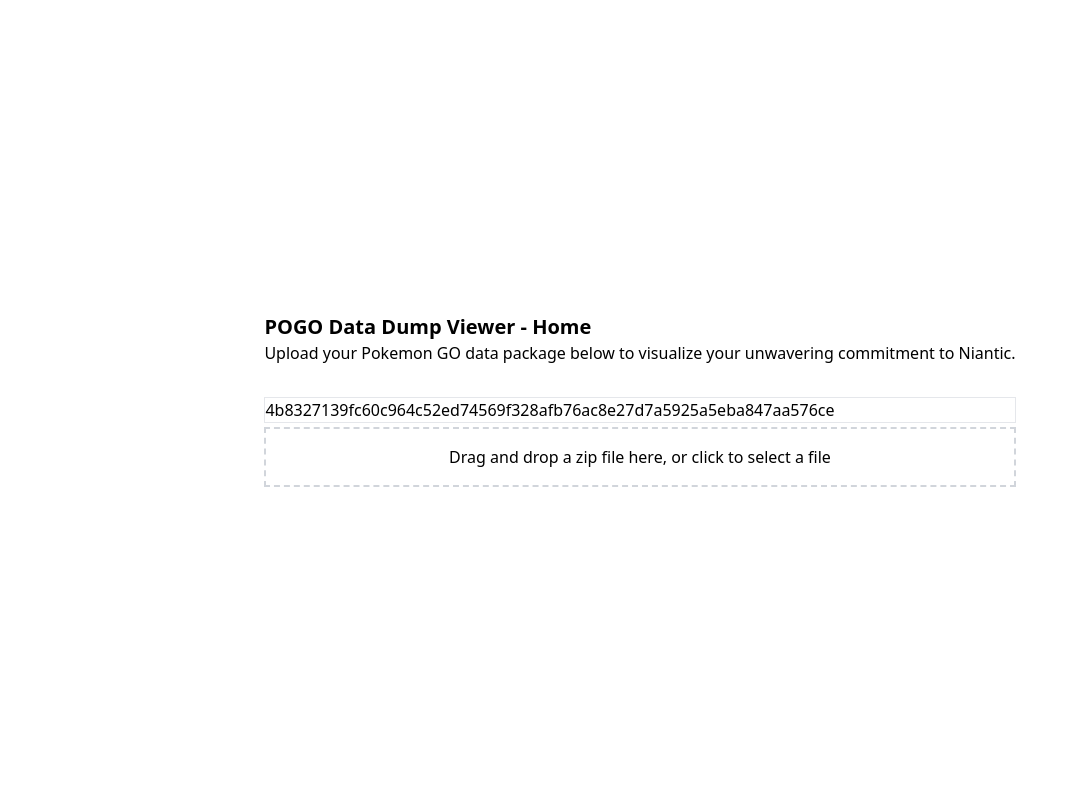
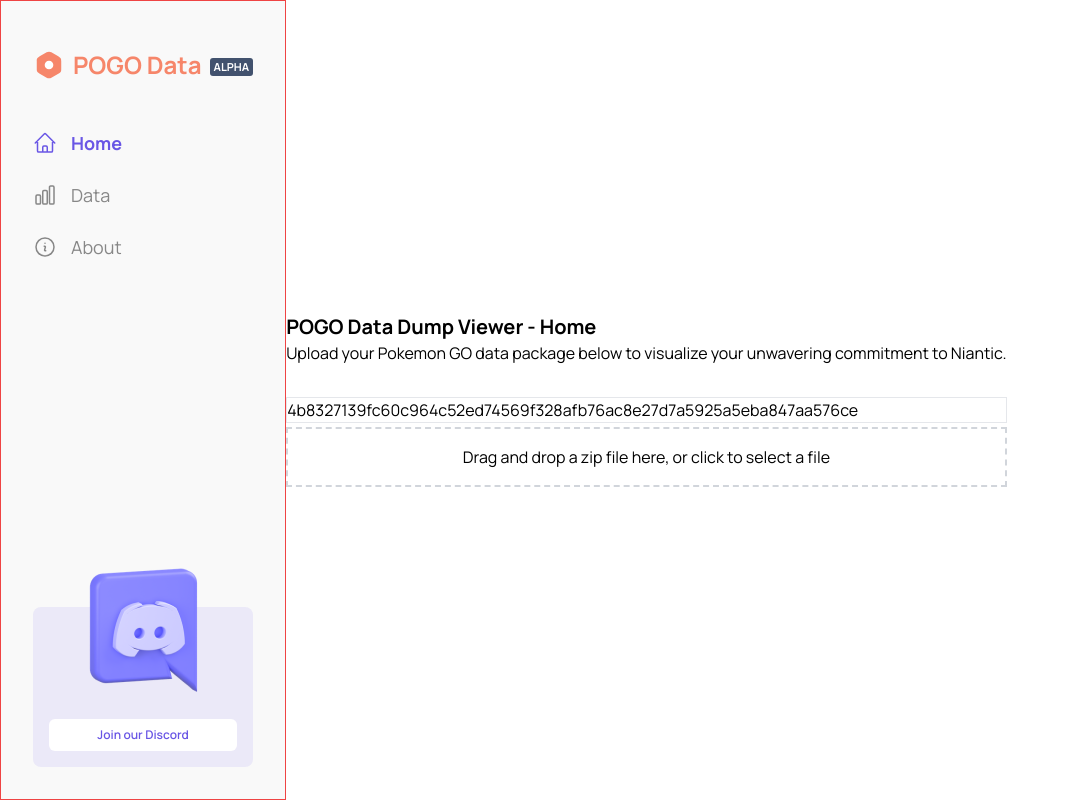
Before and after one commit to maxwellward/pogo-dump-viewer, a Vue app: page / in a window 1280 px wide. Shown: the whole page, without its empty margins (0-1078 px from the left). Built offline with nearby package versions, Linux system fonts and the light colour scheme.

Commit message:
add sidebar

```diff
--- a/index.html
+++ b/index.html
@@ -5,6 +5,10 @@
 		<link rel="icon" type="image/svg+xml" href="/favicon.ico" />
 		<meta name="viewport" content="width=device-width, initial-scale=1.0" />
 		<title>POGO Data Viewer</title>
+
+		<link rel="preconnect" href="https://fonts.googleapis.com" />
+		<link rel="preconnect" href="https://fonts.gstatic.com" crossorigin />
+		<link href="https://fonts.googleapis.com/css2?family=Manrope:wght@200..800&display=swap" rel="stylesheet" />
 	</head>
 	<body>
 		<div id="app"></div>
--- a/src/App.vue
+++ b/src/App.vue
@@ -1,5 +1,6 @@
 <template>
-	<div id="app" class="w-full h-screen justify-center flex flex-col items-center">
+	<div id="app" class="h-screen flex">
+		<p-sidebar />
 		<router-view />
 	</div>
 </template>
--- /dev/null
+++ b/src/assets/logo.vue
@@ -0,0 +1,10 @@
+<template>
+	<svg width="48" height="48" viewBox="0 0 48 48" fill="none" xmlns="http://www.w3.org/2000/svg">
+		<path
+			d="M37.88 10.84L27.54 4.86C25.56 3.72 22.46 3.72 20.48 4.86L10.04 10.88C5.89997 13.68 5.65997 14.1 5.65997 18.56V29.42C5.65997 33.88 5.89997 34.32 10.12 37.16L20.46 43.14C21.46 43.72 22.74 44 24 44C25.26 44 26.54 43.72 27.52 43.14L37.96 37.12C42.1 34.32 42.34 33.9 42.34 29.44V18.56C42.34 14.1 42.1 13.68 37.88 10.84Z"
+			fill="#F6866A" />
+		<path
+			d="M24 30.5C27.5899 30.5 30.5 27.5899 30.5 24C30.5 20.4101 27.5899 17.5 24 17.5C20.4101 17.5 17.5 20.4101 17.5 24C17.5 27.5899 20.4101 30.5 24 30.5Z"
+			fill="white" />
+	</svg>
+</template>
--- /dev/null
+++ b/src/components/p-lozenge.vue
@@ -0,0 +1,94 @@
+<template>
+	<span>
+		<span class="lozenge" :appearance="appearance" :bold="isBold">
+			<slot />
+		</span>
+	</span>
+</template>
+
+<script>
+export default {
+	props: {
+		appearance: {
+			type: String,
+			validator: (value) => ['default', 'success', 'removed', 'inprogress', 'new', 'moved'].includes(value),
+			default: 'default',
+		},
+		isBold: {
+			type: Boolean,
+			default: false,
+		},
+	},
+};
+</script>
+
+<style scoped>
+.lozenge {
+	background-color: var(--ds-background-neutral, #dfe1e6);
+	box-sizing: border-box;
+	color: var(--ds-text-subtle, #42526e);
+	display: inline;
+	font-size: 11px;
+	font-weight: 700;
+	line-height: 1;
+	text-transform: uppercase;
+	vertical-align: baseline;
+	border-radius: 3px;
+	padding: 1px 4px 2px;
+	overflow: hidden;
+	max-width: 200px;
+	text-overflow: ellipsis;
+	white-space: nowrap;
+}
+
+.lozenge[appearance='success'] {
+	background-color: var(--ds-background-success, #e3fcef);
+	color: var(--ds-text-success, #006644);
+}
+
+.lozenge[appearance='removed'] {
+	background-color: var(--ds-background-danger, #ffebe6);
+	color: var(--ds-text-danger, #de350b);
+}
+
+.lozenge[appearance='inprogress'] {
+	background-color: var(--ds-background-information, #deebff);
+	color: var(--ds-text-information, #0052cc);
+}
+
+.lozenge[appearance='new'] {
+	background-color: var(--ds-background-discovery, #eae6ff);
+	color: var(--ds-text-discovery, #403294);
+}
+
+.lozenge[appearance='moved'] {
+	background-color: var(--ds-background-warning, #fffae6);
+	color: var(--ds-text-warning, #974f0c);
+}
+
+.lozenge[bold] {
+	background-color: var(--ds-background-neutral-bold, #42526e);
+	color: var(--ds-text-inverse, #ffffff);
+}
+
+.lozenge[bold][appearance='success'] {
+	background-color: var(--ds-background-success-bold, #00875a);
+}
+
+.lozenge[bold][appearance='removed'] {
+	background-color: var(--ds-background-danger-bold, #de350b);
+}
+
+.lozenge[bold][appearance='inprogress'] {
+	background-color: var(--ds-background-information-bold, #0052cc);
+}
+
+.lozenge[bold][appearance='new'] {
+	background-color: var(--ds-background-discovery-bold, #5243aa);
+}
+
+.lozenge[bold][appearance='moved'] {
+	background-color: var(--ds-background-warning-bold, #ffab00);
+	color: rgb(23, 43, 77);
+}
+</style>
--- /dev/null
+++ b/src/components/p-nav-item.vue
@@ -0,0 +1,19 @@
+<template>
+	<div>
+		<router-link :to="to" :class="isActive ? 'text-active font-bold' : 'text-inactive'" class="flex items-center gap-3.5">
+			<component :is="icon" class="size-6" />
+			<a class="text-lg">{{ text }}</a>
+		</router-link>
+	</div>
+</template>
+
+<script setup lang="ts">
+import { type Component, defineProps } from 'vue';
+
+defineProps<{
+	icon: Component;
+	to: string;
+	text: string;
+	isActive: boolean;
+}>();
+</script>
--- /dev/null
+++ b/src/components/p-sidebar.vue
@@ -0,0 +1,54 @@
+<template>
+	<div class="border border-red-500 h-full px-8 pt-12 bg-background-secondary flex flex-col justify-between">
+		<div>
+			<div class="flex gap-2 items-center text-nowrap">
+				<Logo class="size-8" />
+				<h1 class="text-title font-bold text-2xl">POGO Data</h1>
+				<p-lozenge>ALPHA</p-lozenge>
+			</div>
+			<div class="mt-12 space-y-6">
+				<p-nav-item v-for="link in links" :key="link.to" :icon="link.icon" :to="link.to" :text="link.text" :is-active="link.to === $route.path" />
+			</div>
+		</div>
+		<div class="py-4 mb-8 relative flex justify-center">
+			<div class="bg-active/10 h-40 w-full absolute -top-24 rounded-lg z-0" />
+			<img src="../assets/discord_logo.png" alt="3D Discord Logo" class="absolute -top-40 z-10 peer-hover:scale-105" />
+			<div class="bg-white rounded-md w-full mx-4 relative z-20 peer">
+				<a href="https://discord.com" class="block">
+					<p class="text-center text-xs font-semibold text-active py-2">Join our Discord</p>
+				</a>
+			</div>
+		</div>
+	</div>
+</template>
+
+<script setup lang="ts">
+import { ref, shallowRef } from 'vue';
+import type { Component } from 'vue';
+import Logo from '../assets/logo.vue';
+import { ChartBarIcon, HomeIcon, InformationCircleIcon } from '@heroicons/vue/24/outline';
+
+type NavLink = {
+	icon: Component;
+	to: string;
+	text: string;
+};
+
+const links = ref<NavLink[]>([
+	{
+		icon: shallowRef(HomeIcon),
+		to: '/',
+		text: 'Home',
+	},
+	{
+		icon: shallowRef(ChartBarIcon),
+		to: '/data',
+		text: 'Data',
+	},
+	{
+		icon: shallowRef(InformationCircleIcon),
+		to: '/about',
+		text: 'About',
+	},
+]);
+</script>
--- a/tailwind.config.js
+++ b/tailwind.config.js
@@ -1,11 +1,21 @@
 /** @type {import('tailwindcss').Config} */
 export default {
-  content: [
-    "./index.html",
-    "./src/**/*.{vue,js,ts,jsx,tsx}",
-  ],
-  theme: {
-    extend: {},
-  },
-  plugins: [],
-}
+	content: ['./index.html', './src/**/*.{vue,js,ts,jsx,tsx}'],
+	theme: {
+		fontFamily: {
+			sans: ['Manrope', 'sans'],
+		},
+		extend: {
+			colors: {
+				// I need better names for these
+				title: '#F6866A',
+				active: '#6956E5',
+				inactive: '#878787',
+				background: {
+					secondary: `#F9F9F9`,
+				},
+			},
+		},
+	},
+	plugins: [],
+};
```
Also changed, not shown: src/main.ts (+9 -3 lines), src/assets/discord_logo.png (added), 1 other file (tests, documents, lock files or other folders).
